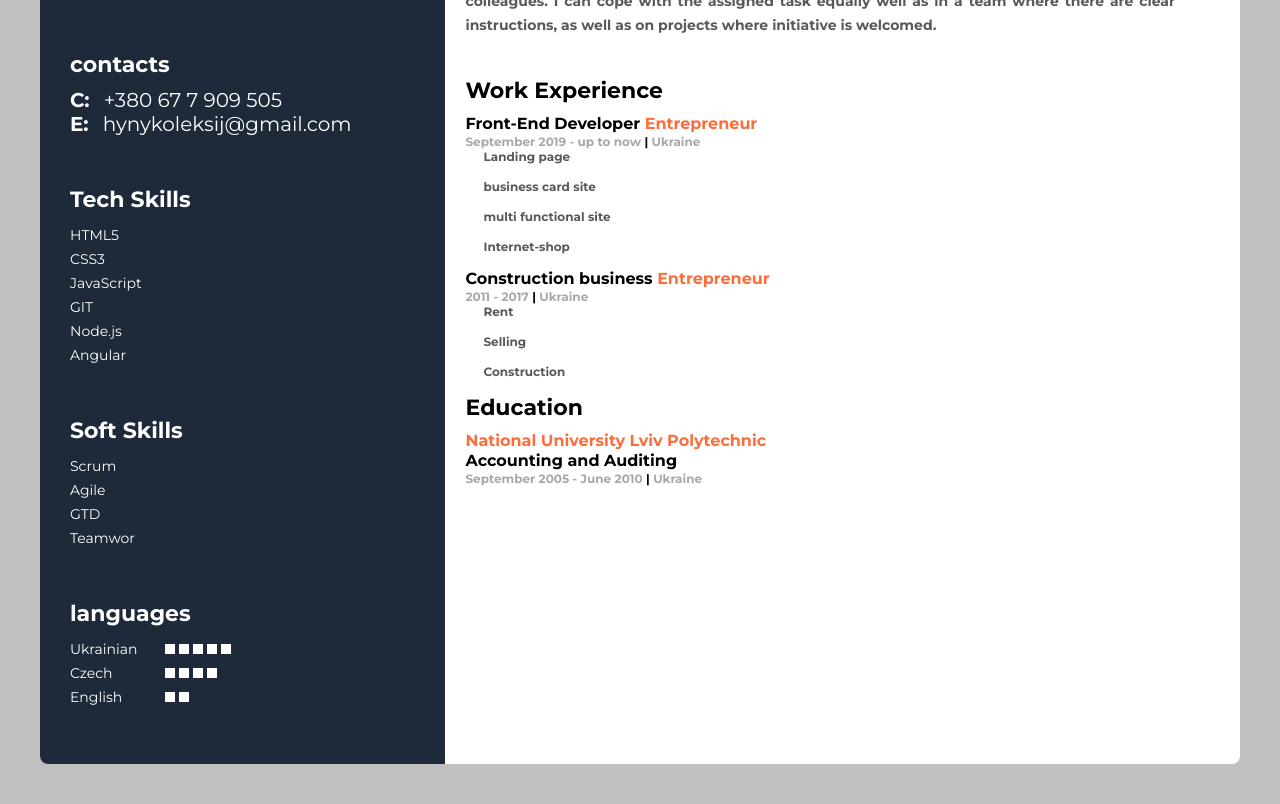
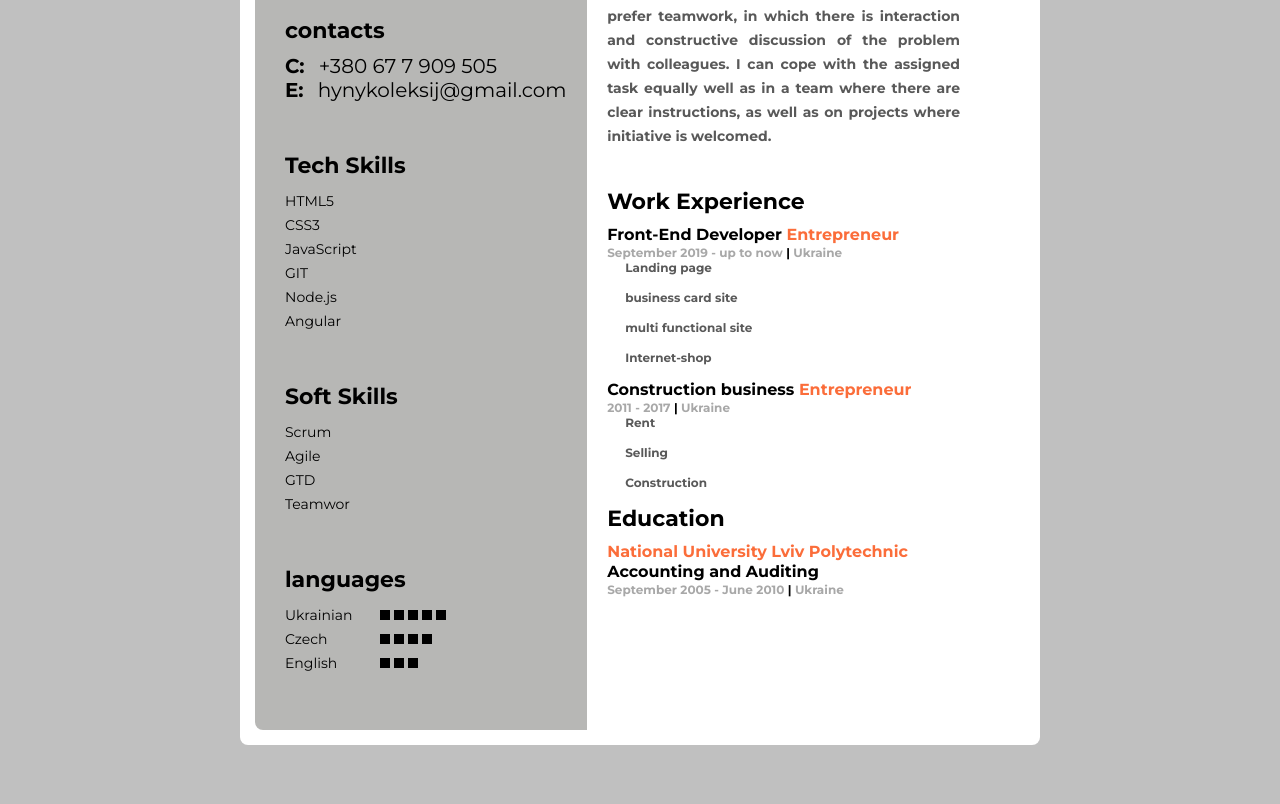
Before and after one commit to robota911/robota911.github.io, a plain HTML site: page index.html in a window 1280 px wide. Shown: the part 316-1120 px from the top of the page. Drawn offline with Linux system fonts and the light colour scheme.

```diff
--- a/index.html
+++ b/index.html
@@ -185,7 +185,7 @@
                     <div class="progres2">
                         <div class="square"></div>
                         <div class="square"></div>
-                        <!-- <div class="square"></div> -->
+                        <div class="square"></div>
                         <!-- <div class="square"></div> -->
                         <!-- <div class="square"></div> -->
                     </div>
--- a/media.css
+++ b/media.css
@@ -1,4 +1,4 @@
-@media screen and (max-width: 1200px) and (min-width: 769px) {
+/* @media screen and (max-width: 1200px) and (min-width: 769px) {
 
   .main-container{
     width: 100%;
@@ -18,7 +18,7 @@
   .foto {
     border-top-left-radius: 0px;
   }
-}
+} */
 
 @media screen and (max-width: 768px) and (min-width: 426px) {
 
--- a/style.css
+++ b/style.css
@@ -13,9 +13,10 @@ body {
 .main-container {
   display: flex;
   flex-direction: row-reverse;
-  width: 1200px;
+  width: 800px;
   background-color: white;
   margin: 40px auto;
+  padding: 15px;
   border-radius: 8px;
 }
 /*my social networks*/
@@ -168,7 +169,8 @@ i {
 /*sidebar section*/
 
 .sidebar-section {
-  background-color: #1e2939;
+  /* background-color: #1e2939; */
+  background-color: #b7b7b5;
   width: 500px;
   /*  padding: 40px 0; */
   border-top-left-radius: 8px;
@@ -192,7 +194,7 @@ i {
   font-weight: bold;
   font-size: 22px;
   line-height: 27px;
-  color: white;
+  /* color: white; */
   margin-bottom: 10px;
 }
 /*contacts section*/
@@ -200,15 +202,12 @@ i {
   font-weight: bold;
   font-size: 20px;
   line-height: 24px;
-  color: white;
   margin-right: 10px;
 }
 .my-contacts-link {
   font-weight: normal;
   font-size: 20px;
   line-height: 24px;
-  /* color: #565E6A;   */
-  color: white;
   font-style: normal;
   text-decoration: none;
 }
@@ -217,15 +216,14 @@ i {
 .skills-section-list {
   margin: 0 0 15px 0 0;
 }
-.skills-section-item {
+/* .skills-section-item {
   color: #fb6d3a;
-}
+} */
 .skills-section-item-ntxt {
   font-weight: normal;
   font-size: 14px;
   line-height: 24px;
   font-style: normal;
-  color: #ffffff;
 }
 /* Лінія прогресу */
 
@@ -247,13 +245,13 @@ i {
   width: 52px;
 }
 .progres2 {
-  width: 24px;
+  width: 38px;
   margin-bottom: 50px;
 }
 .square {
   width: 10px;
   height: 10px;
-  background: white;
+  background-color: #000000;
   top: -18px;
   left: 95px;
 }
```
